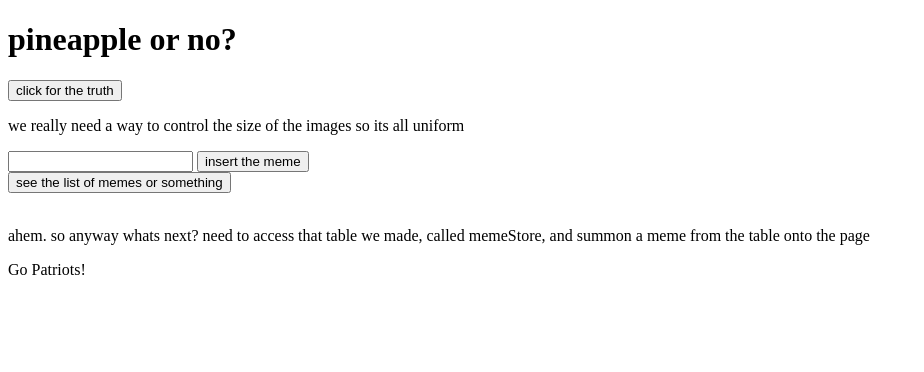
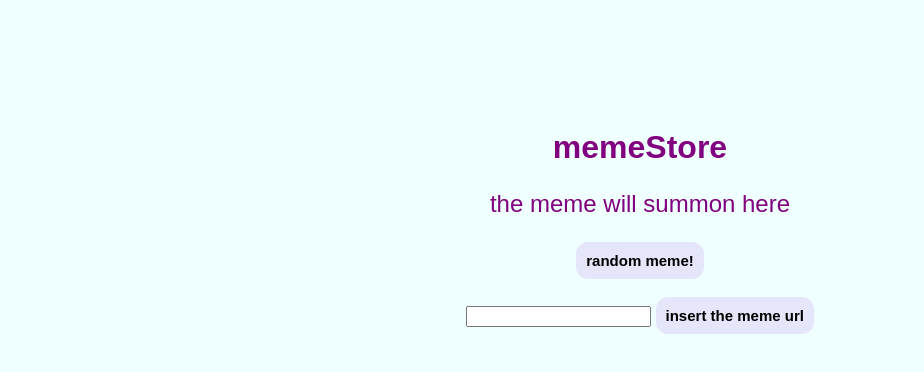
Before and after one commit to NaanButterChicken/meme-project, a plain HTML site: page public/index.html in a window 1280 px wide. Shown: the whole page, without its empty margins (0-924 px from the left). Drawn offline with Linux system fonts and the light colour scheme.

Commit message:
complete

```diff
--- a/public/index.html
+++ b/public/index.html
@@ -4,21 +4,15 @@
 		<meta charset="utf-8" />
 		<meta name="viewport" content="width=device-width" />
 		<title>help i broke something</title>
+		<link rel="stylesheet" href="style.css">
 
 	</head>
 	<body>
-		<!--
-		<nav>
-			<ul>
-            	<li><a href="/">Home</a></li>
-				<li><a href="/admin">Admin</a></li>
-			</ul>
-		</nav>
-		-->
+
 
 		<script type="text/javascript">
 
-			function giveMeSomething(){
+			/*function giveMeSomething(){
 				var xhr = new XMLHttpRequest();
 
 				xhr.open("GET","http://localhost:3000/whatsBetter", true);
@@ -32,7 +26,7 @@
 				};
 
 				xhr.send();
-   			}
+   			}*/
 
 			function insertMeme() {
 				var filepath = document.getElementById("input").value;
@@ -51,36 +45,38 @@
 				var xhr = new XMLHttpRequest();
 				xhr.open("GET","http://localhost:3000/getTopMeme");
 				xhr.setRequestHeader("Content-Type", "application/x-www-form-urlencoded");
+
+				xhr.onreadystatechange = function() {
+        			if (this.readyState == XMLHttpRequest.DONE && this.status == 200) {
+						document.getElementById("pineapple").innerHTML = this.responseText;
+						//document.getElementById("memes-div")
+       				}
+				};
+
 				xhr.send();
 			}
 
 
 		</script>
 
-		<h1>pineapple or no?</h1>
+		<h1>memeStore</h1>
 
-		<button type="button" onclick="giveMeSomething()">click for the truth</button> <!--i reckon thisll be turned into 'gimme a meme' in the future-->
+		<!--<button type="button" onclick="giveMeSomething()">click for the truth</button> -->
 
 		<div id="pineapple">
-			<p>we really need a way to control the size of the images so its all uniform</p>
+			<p>the meme will summon here</p>
 		</div>
 
 		<div id="memes-div">
 
+			<button type="button" onclick="getTopMeme()" class="boop">random meme!</button>
+			<br />
+			<br />
 			<input id="input" type="text" accept-charset="utf-8" />
-			<button type="button" onclick="insertMeme()">insert the meme</button>
-			<br />
-
-			<button type="button" onclick="getTopMeme()">see the list of memes or something</button>
-			<!--this actually does something now! we need to get the table out now, and print it to the webpage-->
-			<!--<img src="" width="50%" height="50%">-->
+			<button type="button" onclick="insertMeme()" class="boop">insert the meme url</button>
 
 		</div>
 
-		<br />
-		<p>ahem. so anyway whats next? need to access that table we made, called memeStore, and summon a meme from the table onto the page</p>
 
-
-		<footer>Go Patriots!</footer>
 	</body>
 </html>
--- a/public/style.css
+++ b/public/style.css
@@ -1,37 +1,33 @@
-body {
-	margin: 0px;
-	font-size: 1.1em;
+body{
+	padding: 100px;
+	background-color: azure;
+	font-family: Arial, Helvetica, sans-serif;
 }
 
-footer, nav {
+img{
+	width: 500px;
+	height: 500px;
+}
+
+#pineapple, h1, #memes-div{
 	text-align: center;
 }
 
-nav ul li {
-	display: inline;
-    margin-right: 10px;
+p{
+	color: purple;
+	font-size: 150%;
 }
 
-a {
-	color: maroon;
+h1{
+	color: purple;
+	font-size: 200%;
+}
+
+.boop{
+	background-color: lavender;
+	border: none;
+	padding: 10px;
+	font-size: 15px;
+	border-radius: 12px;
 	font-weight: bold;
 }
-
-h1 {
-	margin: 30px;
-	color: Maroon;
-}
-
-#food-picture {
-	background-image: url("img/pizza.jpg");
-	background-color: LightBrown;
-	background-size: 100%;
-	height: 600px;
-	width: 100%;
-}
-
-#banner-text {
-	font-weight: bold;
-	padding: 200px 100px;
-	text-align: center;
-}
--- a/server/package.json
+++ b/server/package.json
@@ -7,6 +7,7 @@
     "body-parser": "^1.19.0",
     "cors": "^2.8.5",
     "express": "^4.17.1",
+    "multer": "^1.4.2",
     "mysql": "^2.18.1",
     "sequelize": "^6.3.5",
     "sqlite3": "^5.0.0"
```
Also changed, not shown: server/app.js (+30 -3 lines), server/mysqlDao.js (+4 -8 lines), 1 other file.
